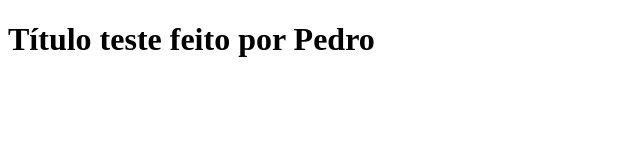
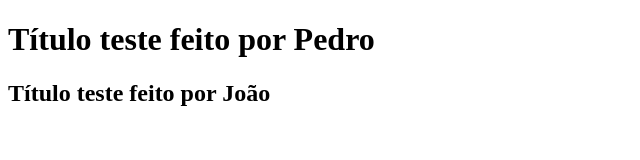
Before and after one commit to phtrevisani/GIT, a plain HTML site: page index.html in a window 1280 px wide. Shown: the whole page, without its empty margins (0-640 px from the left). Drawn offline with Linux system fonts and the light colour scheme.

Commit message:
Criado título 2 por João

```diff
--- a/index.html
+++ b/index.html
@@ -8,6 +8,7 @@
 <body>
 
     <h1>Título teste feito por Pedro</h1>
+    <h2>Título teste feito por João</h2>
 
 </body>
 </html>
```
